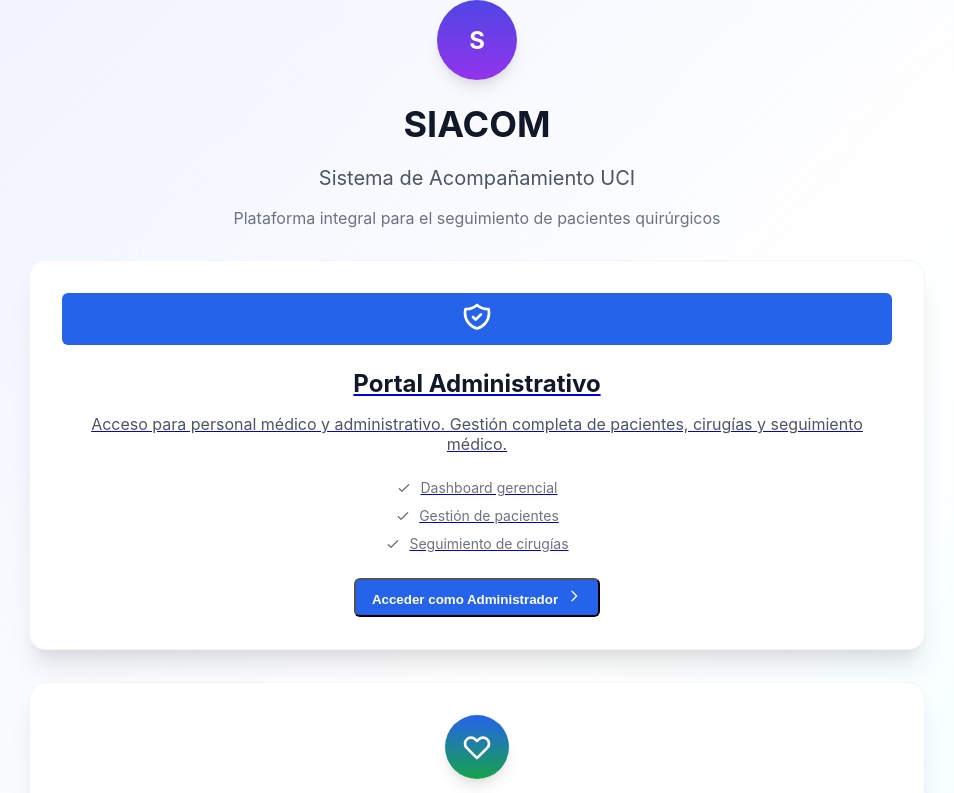
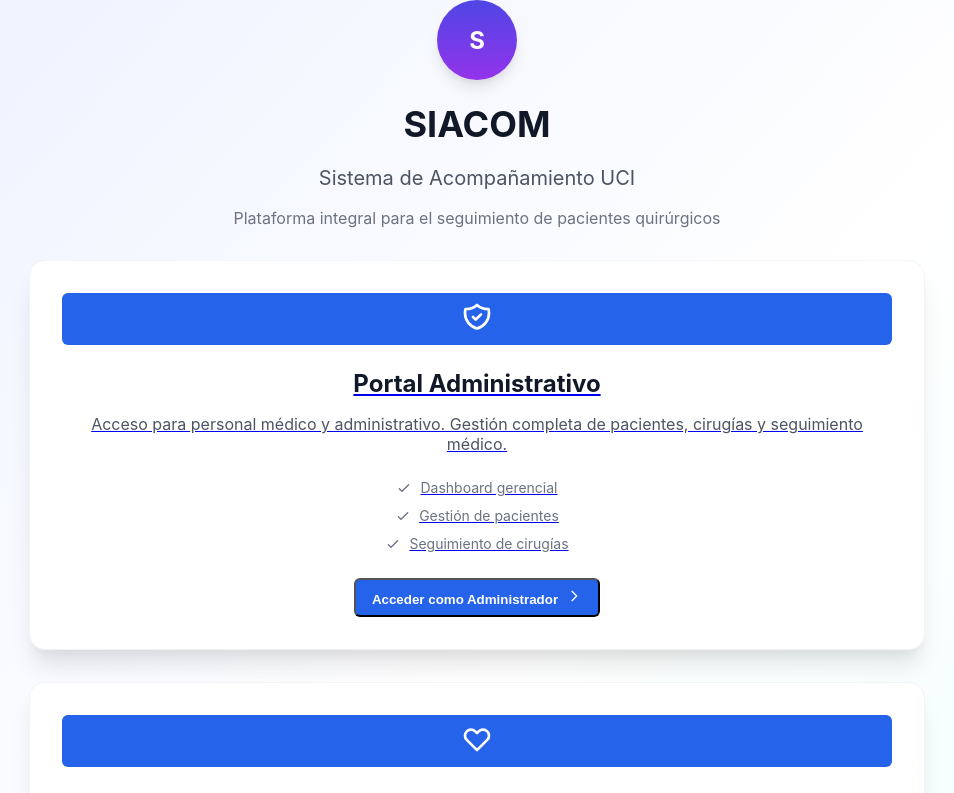
Before and after one commit to mvega09/learn-docker, a React (Vite) app in the folder proyecto/frontend/: page /home in a window 1280 px wide. Shown: the top 793 px of the page, without its empty margins (163-1117 px from the left). Built offline with nearby package versions, Linux system fonts and the light colour scheme.

Commit message:
Se realiza modifica el frotned para el despliegue a internet

```diff
--- a/proyecto/frontend/src/pages/HomePage.jsx
+++ b/proyecto/frontend/src/pages/HomePage.jsx
@@ -77,7 +77,7 @@
             className="group bg-white rounded-2xl shadow-xl p-8 hover:shadow-2xl transition-all duration-300 transform hover:scale-105 border border-gray-100"
           >
             <div className="text-center">
-              <div className="mx-auto h-16 w-16 bg-gradient-to-r from-blue-600 to-green-600 rounded-full flex items-center justify-center shadow-lg mb-6 group-hover:scale-110 transition-transform duration-300">
+              <div className="bg-blue-600 hover:bg-blue-700 text-white font-semibold py-2 px-4 rounded transition">
                 <svg className="w-8 h-8 text-white" fill="none" stroke="currentColor" viewBox="0 0 24 24">
                   <path strokeLinecap="round" strokeLinejoin="round" strokeWidth={2} d="M4.318 6.318a4.5 4.5 0 000 6.364L12 20.364l7.682-7.682a4.5 4.5 0 00-6.364-6.364L12 7.636l-1.318-1.318a4.5 4.5 0 00-6.364 0z" />
                 </svg>
```
Also changed, not shown: 2 other files (tests, documents, lock files or other folders).
